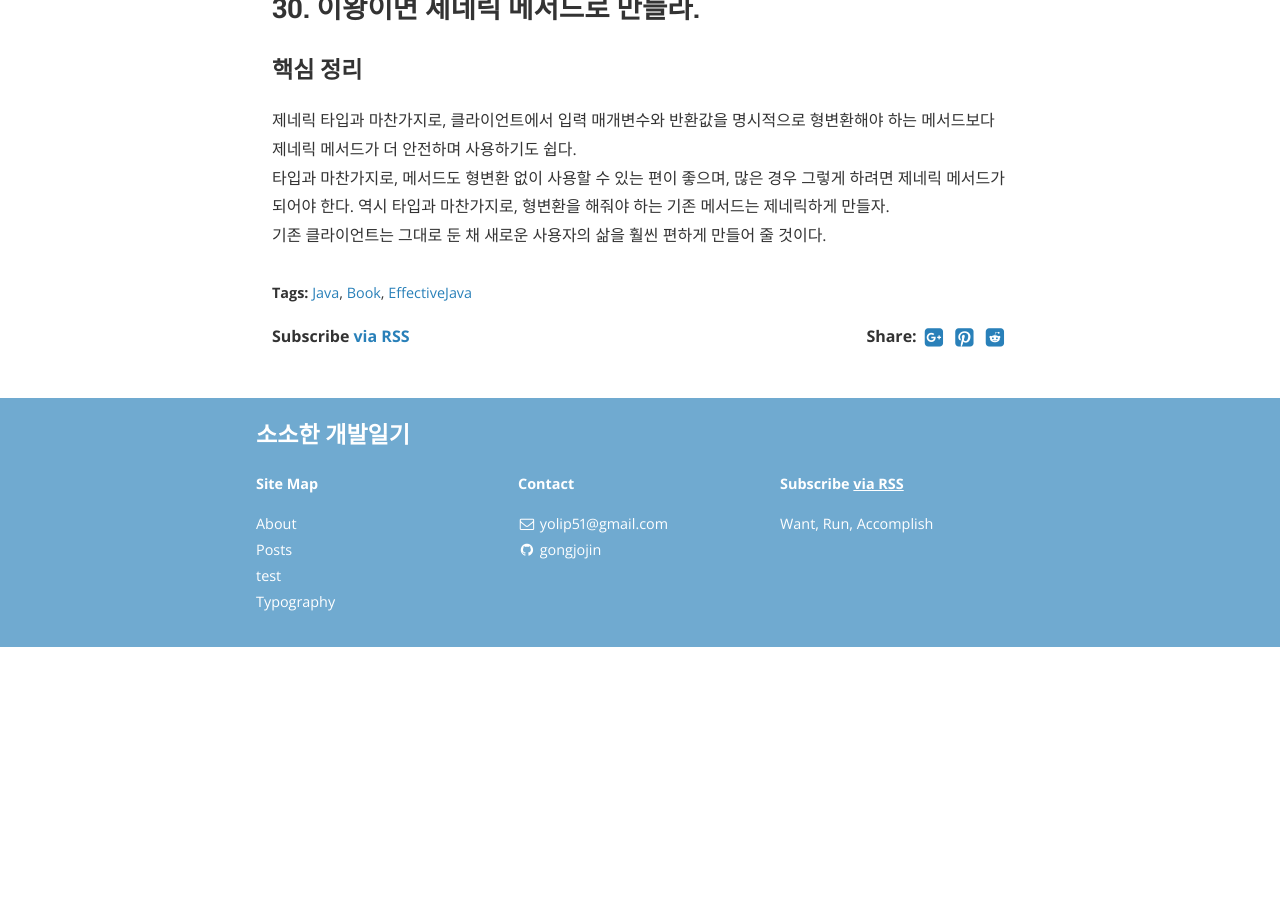
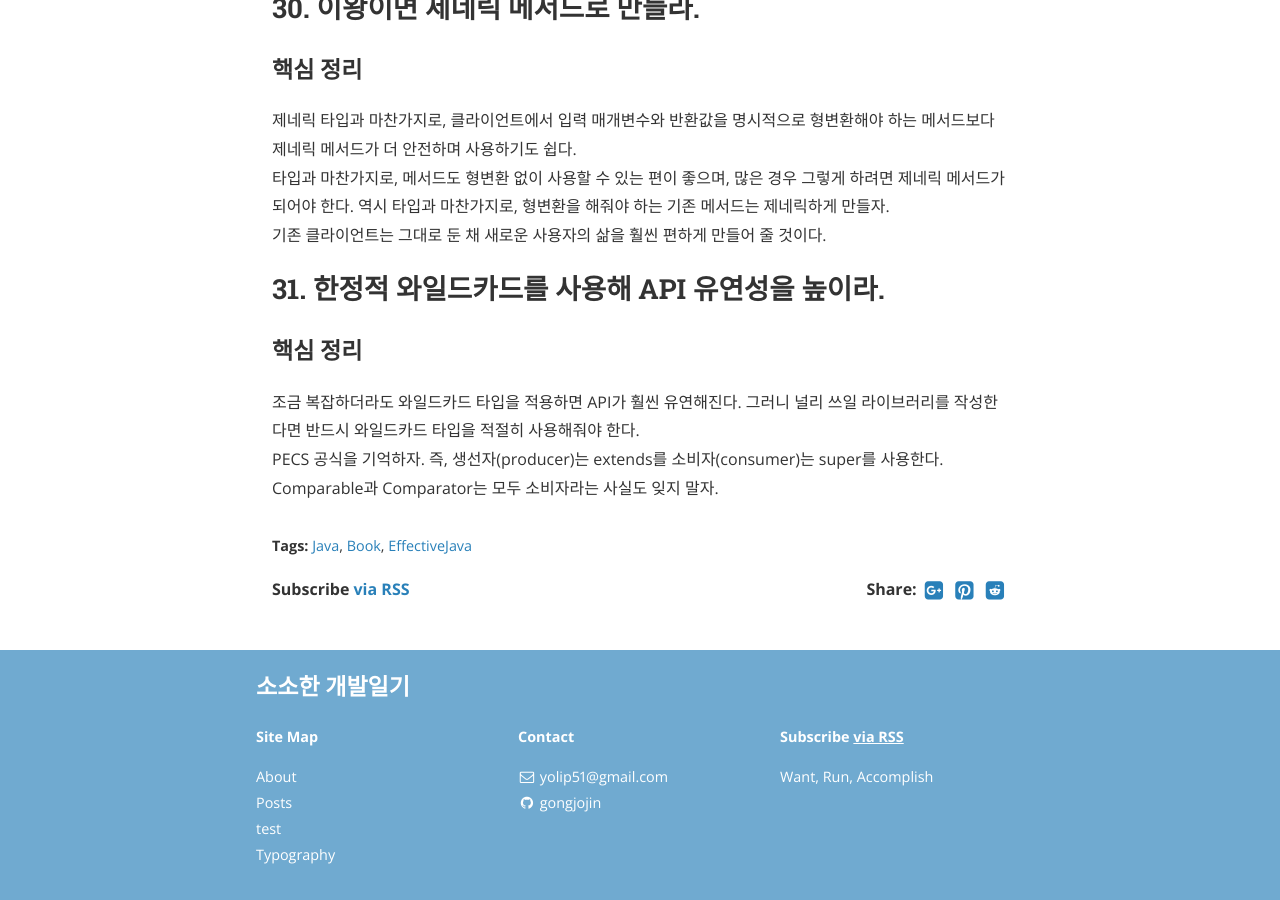
Before and after one commit to gonghojin/gonghojin.github.io, a Jekyll site: the page built from _posts/book/java/effectiveJava/2019-10-13-effectiveJava4.md, in a window 1280 px wide and 900 px high, scrolled down 2822 px. Built offline with Jekyll 4.4.1, drawn with Linux system fonts in a browser that asks for light colours; nearby versions of some CDN libraries; comment, search, counter and statistics services are not loaded; before the commit the page ends 3469 px from its top, so only the background shows below that.

Commit message:
Add: 이펙티브자바_31_한정적 와일드카드를 사용해 API 유연성을 높이라

```diff
--- a/_posts/book/java/effectiveJava/2019-10-13-effectiveJava4.md
+++ b/_posts/book/java/effectiveJava/2019-10-13-effectiveJava4.md
@@ -64,3 +64,8 @@ Set<Object>, Set<?>는 안전하지만, raw 타입인 Set은 안전하다.
 제네릭 타입과 마찬가지로, 클라이언트에서 입력 매개변수와 반환값을 명시적으로 형변환해야 하는 메서드보다 제네릭 메서드가 더 안전하며 사용하기도 쉽다.
 타입과 마찬가지로, 메서드도 형변환 없이 사용할 수 있는 편이 좋으며, 많은 경우 그렇게 하려면 제네릭 메서드가 되어야 한다. 역시 타입과 마찬가지로, 형변환을 해줘야 하는 기존 메서드는 제네릭하게 만들자.
 기존 클라이언트는 그대로 둔 채 새로운 사용자의 삶을 훨씬 편하게 만들어 줄 것이다.
+
+## 31. 한정적 와일드카드를 사용해 API 유연성을 높이라.
+### 핵심 정리
+조금 복잡하더라도 와일드카드 타입을 적용하면 API가 훨씬 유연해진다. 그러니 널리 쓰일 라이브러리를 작성한다면 반드시 와일드카드 타입을 적절히 사용해줘야 한다.
+PECS 공식을 기억하자. 즉, 생선자(producer)는 extends를 소비자(consumer)는 super를 사용한다. Comparable과 Comparator는 모두 소비자라는 사실도 잊지 말자.
```
